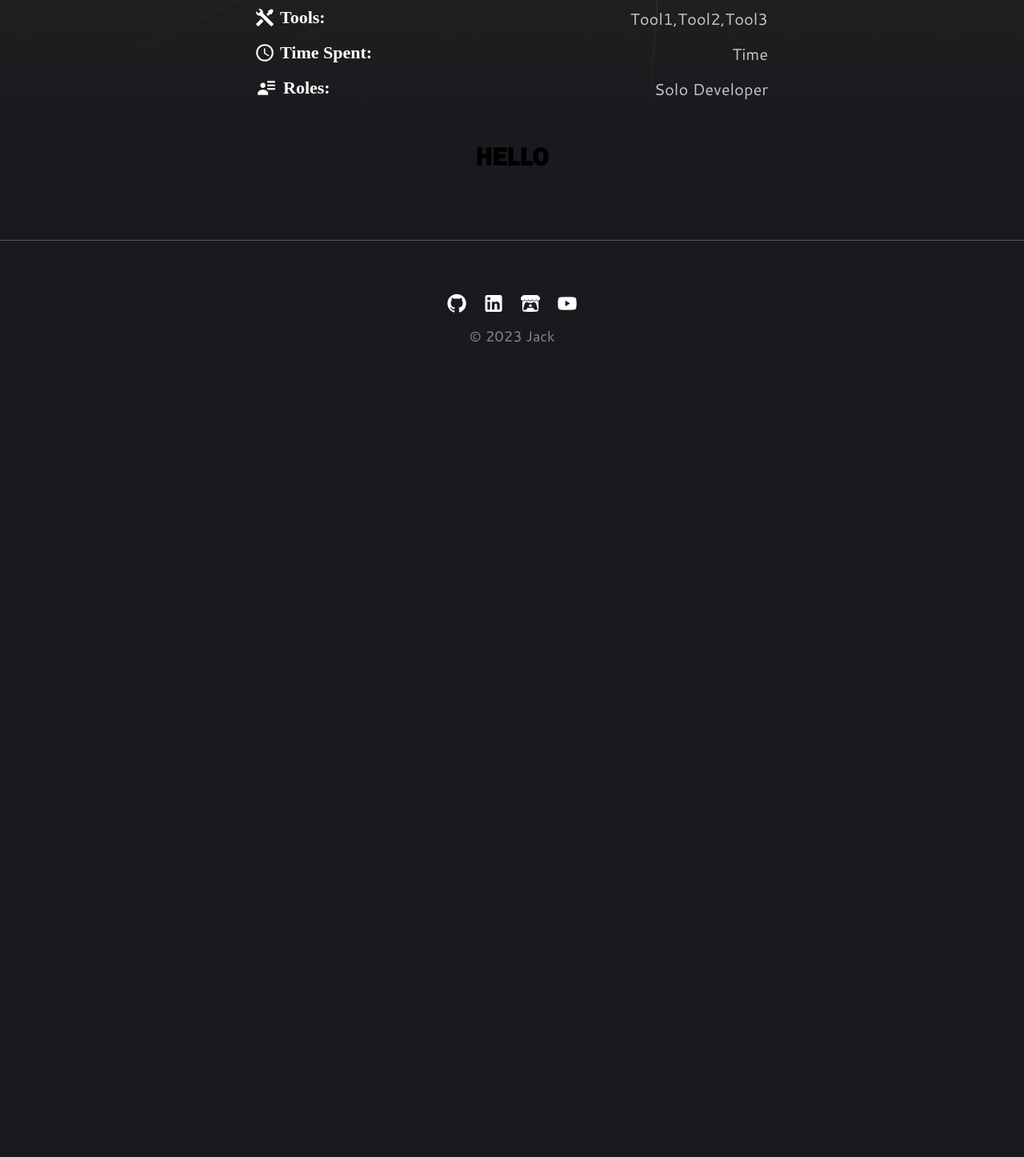
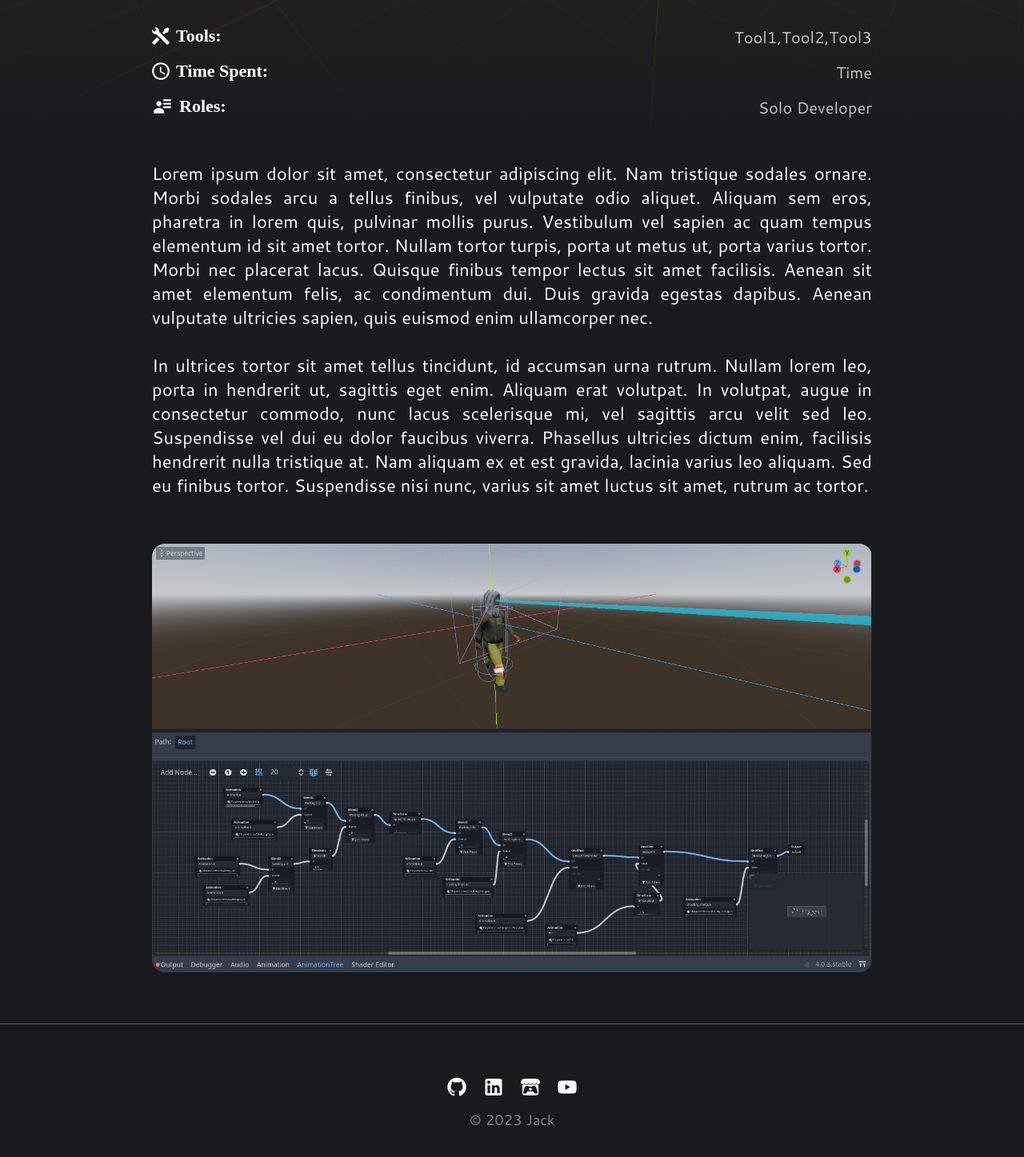
Before and after one commit to mr-spicysauce/portfolio-website, a Next.js app: page /projects/the-walking-stead in a window 1280 px wide. Shown: the part 643-2090 px from the top of the page at 80% size. Before the commit the page ends 1140 px from the top, so only its background shows below. Built offline with nearby package versions, Linux system fonts and the light colour scheme; a web font is replaced by a local one.

Commit message:
Worked on the-walking-stead page more

```diff
--- /dev/null
+++ b/src/components/header/PortfolioItemHeader.js
@@ -0,0 +1,11 @@
+import styles from './header.module.css'
+
+export default function Header() {
+    return (
+        <header id={styles.header}>
+            <a className={styles.Title} href="#">
+                {process.env.NEXT_PUBLIC_WEBSITE_NAME || 'Jack'}
+            </a>
+        </header>
+    )
+}
--- a/src/pages/projects/the-walking-stead.js
+++ b/src/pages/projects/the-walking-stead.js
@@ -6,9 +6,12 @@ import ToolIcon from '@/assets/SVG/Tool'
 import TimeIcon from '@/assets/SVG/Time'
 import RoleIcon from '@/assets/SVG/Roles'
 
+import Header from '@/components/header/PortfolioItemHeader'
+
 export default function Home() {
     return (
         <>
+            <Header />
             <div className={PortfolioItemStyle.PortfolioItem}>
                 <div className={PortfolioItemStyle.Main1}>
                     <div className={PortfolioItemStyle.Main1Holder}>
@@ -55,8 +58,41 @@ export default function Home() {
                         </div>
                     </div>
                 </div>
+
                 <div className={PortfolioItemStyle.MainContent}>
-                    <h1>HELLO</h1>
+                    <p
+                        className={PortfolioItemStyle.MaincontentText}
+                        id="intro"
+                    >
+                        Lorem ipsum dolor sit amet, consectetur adipiscing elit.
+                        Nam tristique sodales ornare. Morbi sodales arcu a
+                        tellus finibus, vel vulputate odio aliquet. Aliquam sem
+                        eros, pharetra in lorem quis, pulvinar mollis purus.
+                        Vestibulum vel sapien ac quam tempus elementum id sit
+                        amet tortor. Nullam tortor turpis, porta ut metus ut,
+                        porta varius tortor. Morbi nec placerat lacus. Quisque
+                        finibus tempor lectus sit amet facilisis. Aenean sit
+                        amet elementum felis, ac condimentum dui. Duis gravida
+                        egestas dapibus. Aenean vulputate ultricies sapien, quis
+                        euismod enim ullamcorper nec.
+                        <br />
+                        <br />
+                        In ultrices tortor sit amet tellus tincidunt, id
+                        accumsan urna rutrum. Nullam lorem leo, porta in
+                        hendrerit ut, sagittis eget enim. Aliquam erat volutpat.
+                        In volutpat, augue in consectetur commodo, nunc lacus
+                        scelerisque mi, vel sagittis arcu velit sed leo.
+                        Suspendisse vel dui eu dolor faucibus viverra. Phasellus
+                        ultricies dictum enim, facilisis hendrerit nulla
+                        tristique at. Nam aliquam ex et est gravida, lacinia
+                        varius leo aliquam. Sed eu finibus tortor. Suspendisse
+                        nisi nunc, varius sit amet luctus sit amet, rutrum ac
+                        tortor.
+                    </p>
+                    <img
+                        className={PortfolioItemStyle.LargeImage}
+                        src={'/assets/WalkingSteadTestImage1.png'}
+                    />
                 </div>
                 <FooterHero />
             </div>
--- a/src/styles/PortfolioItem.module.css
+++ b/src/styles/PortfolioItem.module.css
@@ -17,7 +17,8 @@
 
 .Main1Holder {
     display: flex;
-    width: 50vw;
+    max-width: 900px;
+    width: 100%;
     padding: 32px 0px;
     flex-direction: column;
     justify-content: flex-end;
@@ -69,3 +70,23 @@
     flex-direction: column;
     align-items: center;
 }
+
+.MaincontentText {
+    color: #fff;
+    text-align: justify;
+    font-family: Cantarell;
+    font-size: 22px;
+    font-style: normal;
+    font-weight: 500;
+    line-height: 30px;
+    max-width: 900px;
+    width: 100%;
+}
+
+.LargeImage {
+    border-radius: 16px;
+    max-width: 900px;
+    width: 100%;
+    max-height: 540px;
+    height: 100%;
+}
```
Also changed, not shown: src/components/header/PortfolioItemHeader.module.css (added, +31 -0 lines), public/assets/WalkingSteadTestImage1.png (added).
